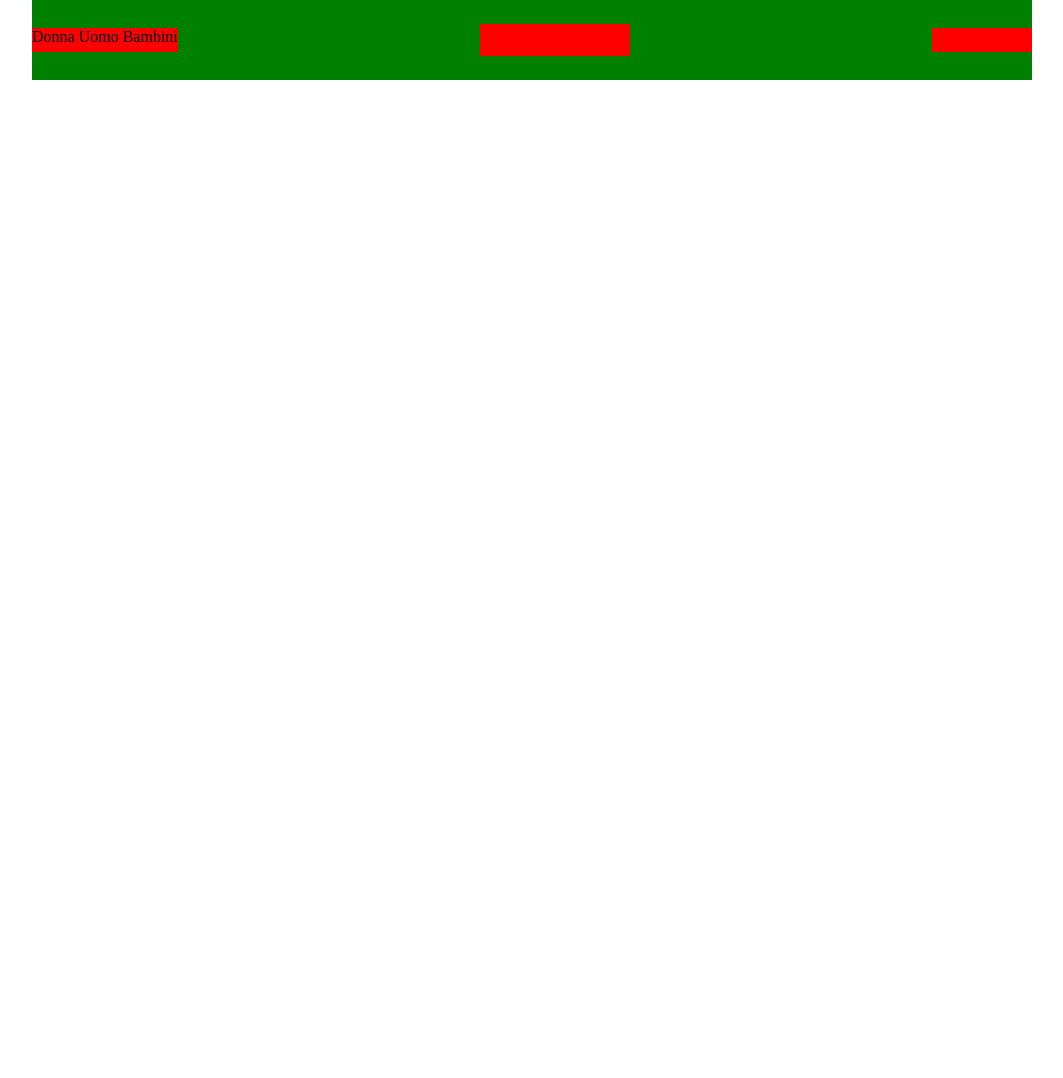
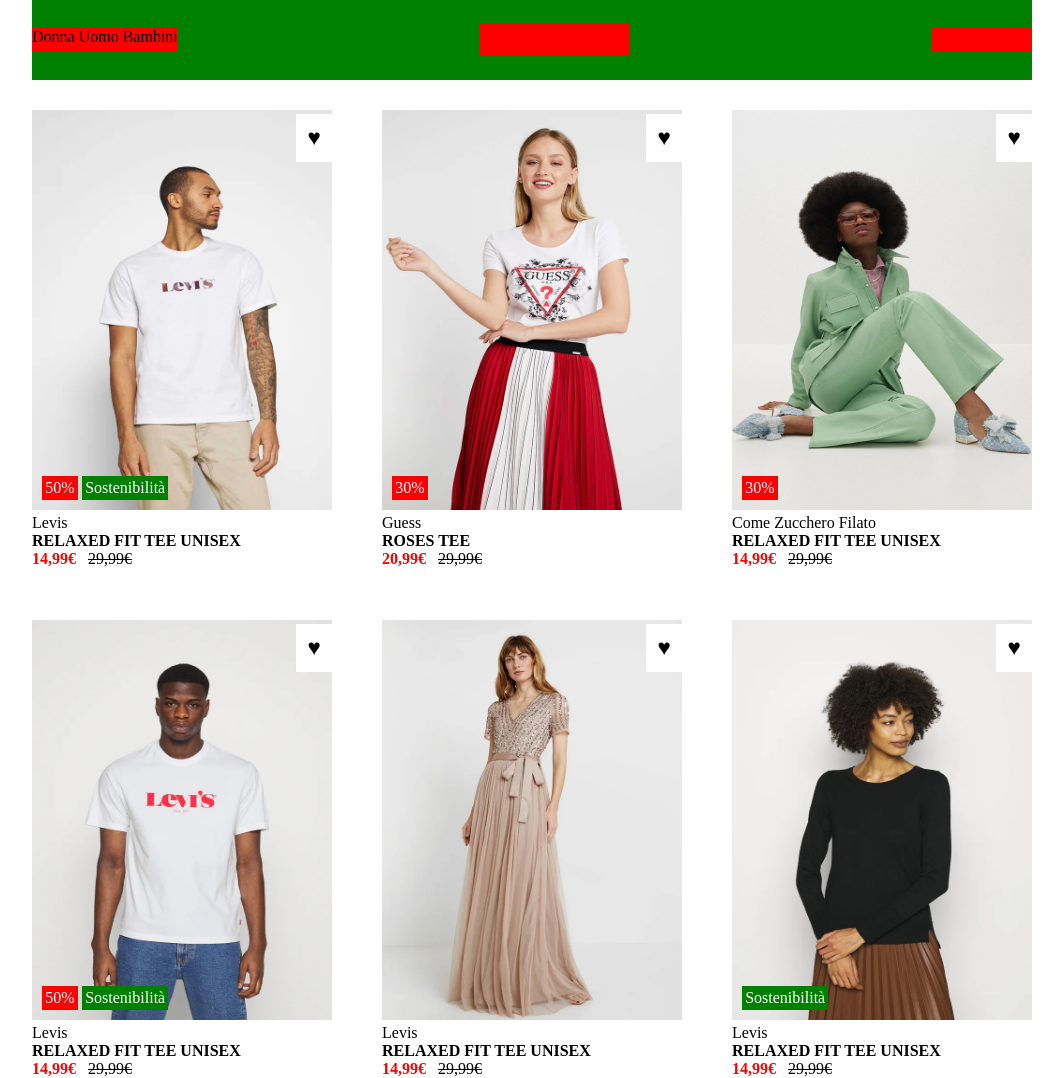
Before and after one commit to AndreaAbbonizio/html-css-boolando, a plain HTML site: page index.html in a window 1280 px wide. Shown: the whole page, without its empty margins (108-1171 px from the left). Before the commit the page ends 800 px from the top, so only its background shows below. Drawn offline with Linux system fonts and the light colour scheme.

Commit message:
feat: main

```diff
--- a/css/style.css
+++ b/css/style.css
@@ -33,3 +33,91 @@
     background-color: red;
     /* test */
 }
+/* /navbar */
+
+
+/* main */
+#row-primary{
+    display: flex;
+    justify-content: space-between;
+    margin-top: 30px;
+    margin-bottom: 110px;
+}
+
+.card{
+    position: relative;
+    height: 400px;
+    width: 30%;
+    background-color: green;
+}
+
+#row-secondary{
+    display: flex;
+    justify-content: space-between;
+}
+
+.img-primary{
+    height: 100%;
+    width: 100%;
+}
+
+.like-btn{
+    position: absolute;
+    right: 0px;
+    top: 4px;
+    font-size: 1.4em;
+    padding: 0.5em;
+    background-color: white;
+}
+
+.sales-block{
+    position: absolute;
+    bottom: 10px;
+    left: 10px;
+    background-color: red;
+    color: white;
+    padding: 0.2em
+}
+
+.green-block{
+    position: absolute;
+    bottom: 10px;
+    left: 50px;
+    background-color: green;
+    color: white;
+    padding: 0.2em;
+}
+
+.img-secondary{
+    position: absolute;
+    right: 0;
+    top: 0;
+    height: 100%;
+    width: 100%;
+    opacity: 0;
+}
+
+.card:hover .img-secondary{
+    opacity: 1;
+}
+
+.price-article{
+    display: inline-block;
+    color: red;
+    margin-right: 0.5em;
+}
+
+
+.price-article2{
+    display: inline-block;
+    text-decoration-line: line-through;
+}
+
+#green-block2{
+    position: absolute;
+    bottom: 10px;
+    left: 10px;
+    background-color: green;
+    color: white;
+    padding: 0.2em;
+}
--- a/index.html
+++ b/index.html
@@ -34,7 +34,75 @@
 
     <!-- main -->
     <main>
+        <div class="container-centered">
+            <div id="row-primary">
+                <div class="card">
+                    <img class="img-primary" src="img/1.webp" alt="Abbigliamento Uomo">
+                    <img class="img-secondary" src="img/1b.webp" alt="Abbigliamento Uomo">
+                    <div class="like-btn">&hearts;</div>
+                    <div class="sales-block">50%</div>
+                    <div class="green-block">Sostenibilità</div>
+                    <div class="brand">Levis</div>
+                    <div class="article"><strong>RELAXED FIT TEE UNISEX</strong></div>
+                    <div class="price-article"><strong>14,99€</strong></div>
+                    <div class="price-article2">29,99€</div>
+                </div>
+                <div class="card">
+                    <img class="img-primary" src="img/2.webp" alt="Abbigliamento Uomo">
+                    <img class="img-secondary" src="img/2b.webp" alt="Abbigliamento Uomo">
+                    <div class="like-btn">&hearts;</div>
+                    <div class="sales-block">30%</div>
+                    <div class="brand">Guess</div>
+                    <div class="article"><strong>ROSES TEE</strong></div>
+                    <div class="price-article"><strong>20,99€</strong></div>
+                    <div class="price-article2">29,99€</div>
+                </div>
+                <div class="card">
+                    <img class="img-primary" src="img/3.webp" alt="Abbigliamento Uomo">
+                    <img class="img-secondary" src="img/3b.webp" alt="Abbigliamento Uomo">
+                    <div class="like-btn">&hearts;</div>
+                    <div class="sales-block">30%</div>
+                    <div class="brand">Come Zucchero Filato</div>
+                    <div class="article"><strong>RELAXED FIT TEE UNISEX</strong></div>
+                    <div class="price-article"><strong>14,99€</strong></div>
+                    <div class="price-article2">29,99€</div>
+                </div>
+            </div>
+            <div id="row-secondary">
+                <div class="card">
+                    <img class="img-primary" src="img/4.webp" alt="Abbigliamento Uomo">
+                    <img class="img-secondary" src="img/4b.webp" alt="Abbigliamento Uomo">
+                    <div class="like-btn">&hearts;</div>
+                    <div class="sales-block">50%</div>
+                    <div class="green-block">Sostenibilità</div>
+                    <div class="brand">Levis</div>
+                    <div class="article"><strong>RELAXED FIT TEE UNISEX</strong></div>
+                    <div class="price-article"><strong>14,99€</strong></div>
+                    <div class="price-article2">29,99€</div>
+                </div>
+                <div class="card">
+                    <img class="img-primary" src="img/5.webp" alt="Abbigliamento Uomo">
+                    <img class="img-secondary" src="img/5b.webp" alt="Abbigliamento Uomo">
+                    <div class="like-btn">&hearts;</div>
+                    <div class="brand">Levis</div>
+                    <div class="article"><strong>RELAXED FIT TEE UNISEX</strong></div>
+                    <div class="price-article"><strong>14,99€</strong></div>
+                    <div class="price-article2">29,99€</div>
+                </div>
+                <div class="card">
+                    <img class="img-primary" src="img/6.webp" alt="Abbigliamento Uomo">
+                    <img class="img-secondary" src="img/6b.webp" alt="Abbigliamento Uomo">
+                    <div class="like-btn">&hearts;</div>
+                    <div id="green-block2">Sostenibilità</div>
+                    <div class="brand">Levis</div>
+                    <div class="article"><strong>RELAXED FIT TEE UNISEX</strong></div>
+                    <div class="price-article"><strong>14,99€</strong></div>
+                    <div class="price-article2">29,99€</div>
+                </div>
+            </div>
 
+
+        </div>
     </main>
     <!-- /main -->
 
```
